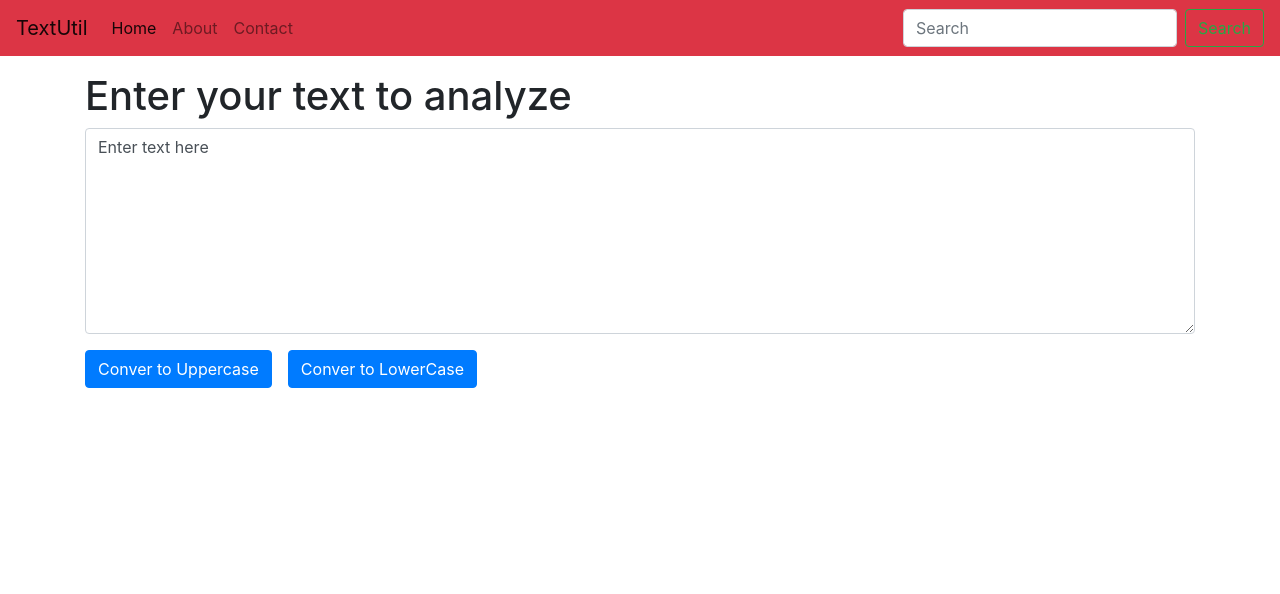
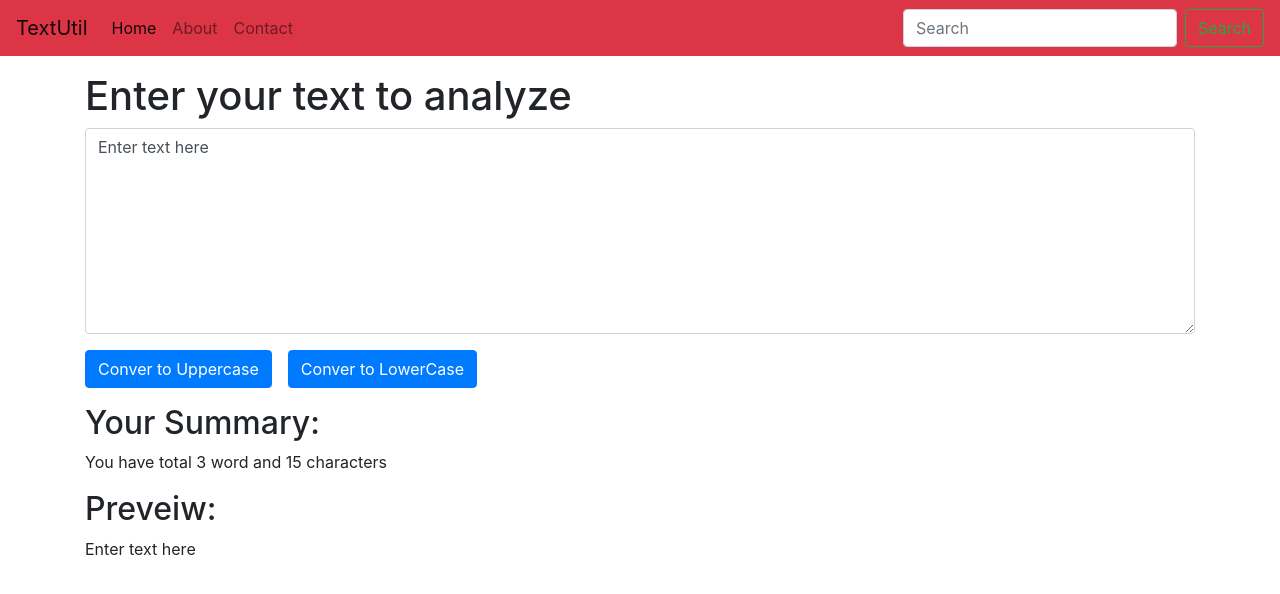
Before and after one commit to SURAJGUPTA0414/TextUtil, a React (Create React App) app: page / in a window 1280 px wide. Shown: the top 594 px of the page. Built offline with nearby package versions, Linux system fonts and the light colour scheme.

Commit message:
textutil video8 commit

```diff
--- a/src/Component/Form.js
+++ b/src/Component/Form.js
@@ -20,6 +20,7 @@ export default function Form(props) {
     setText(e.target.value)
   }
   return (
+    <>
     <div className="container my-3">
       <h1>
         {props.heading}
@@ -38,5 +39,12 @@ export default function Form(props) {
       <button className="btn btn-primary" onClick={handleUpClick}>Conver to Uppercase</button>
       <button className="btn btn-primary mx-3" onClick={handleLowClick}>Conver to LowerCase</button>
     </div>
+    <div className="container">
+      <h2>Your Summary:</h2>
+      <p>You have total {Text.split(" ").length} word and {Text.length} characters</p>
+      <h2>Preveiw:</h2>
+      <p>{Text}</p>
+    </div>
+    </>
   );
 }
```
